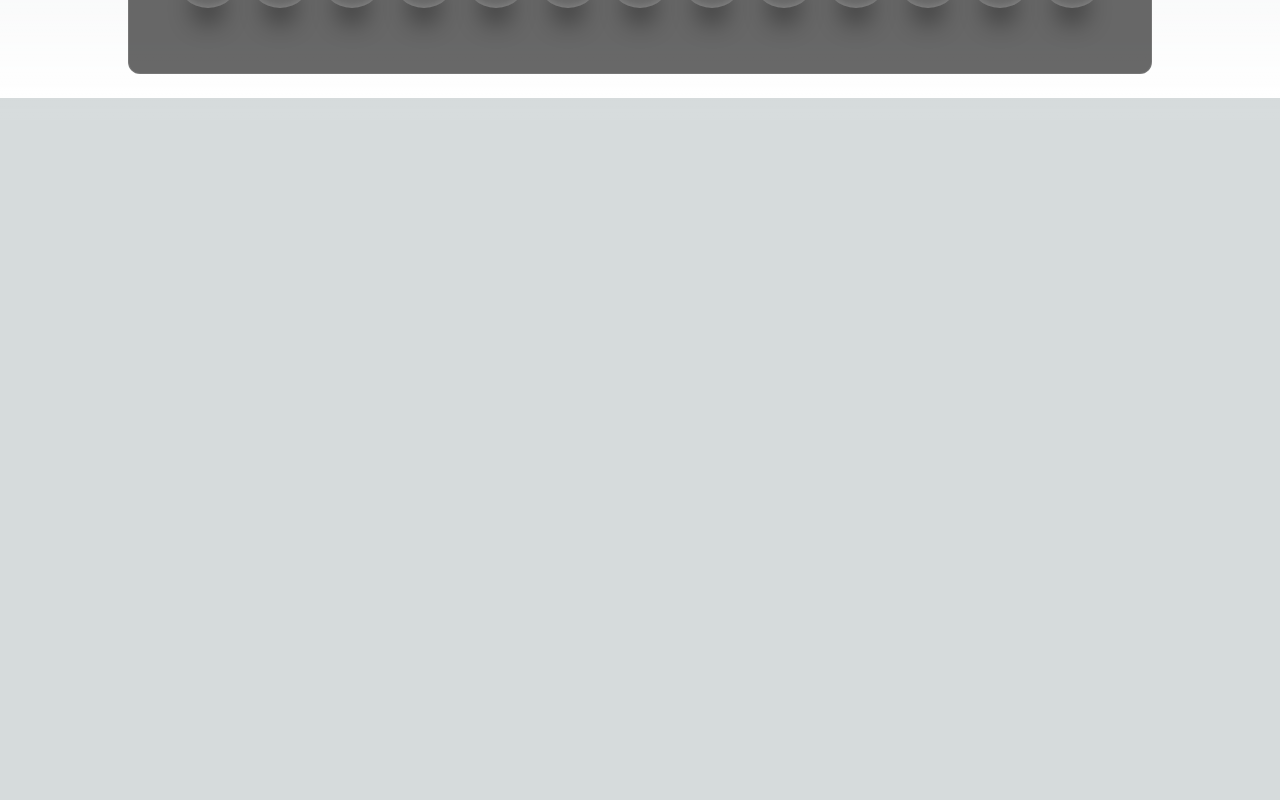
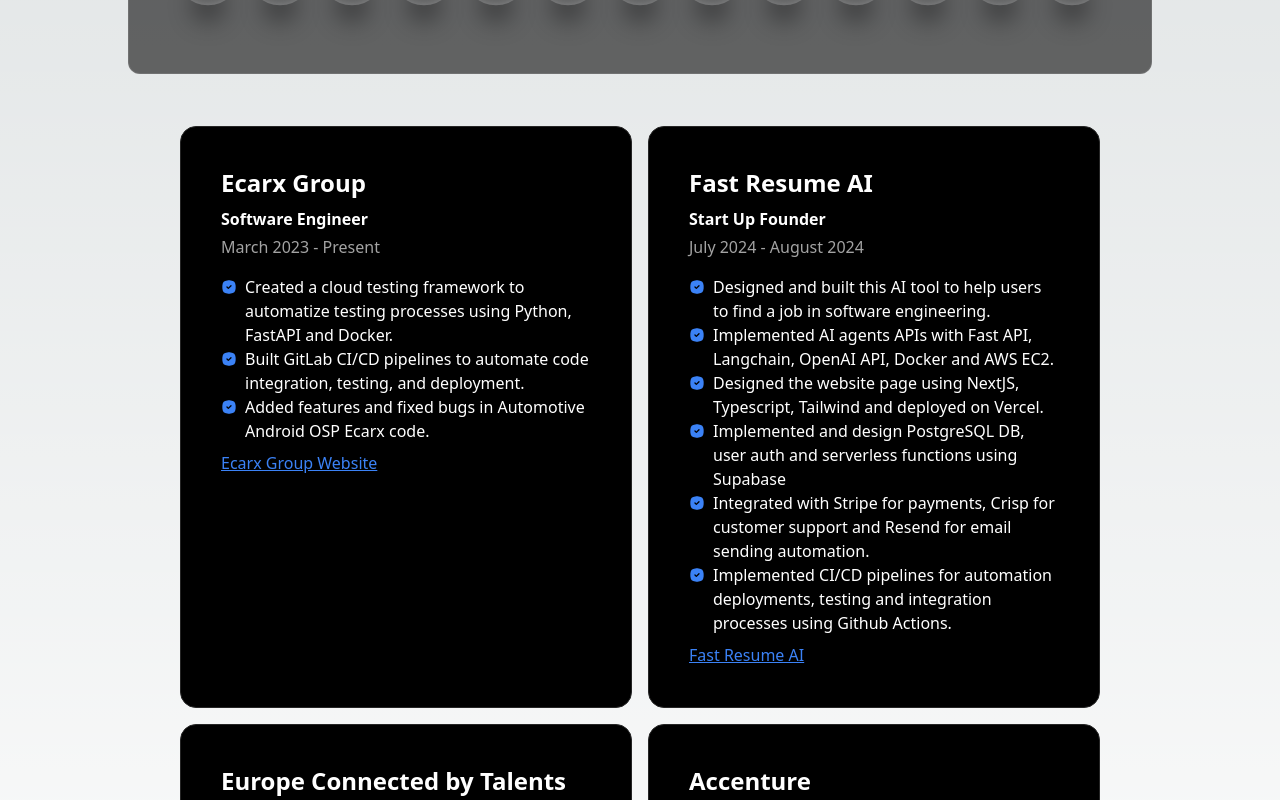
Before and after one commit to paquino11/paquino.dev, a Next.js app: page / in a window 1280 px wide. Shown: the part 680-1480 px from the top of the page. Before the commit the page ends 800 px from the top, so only its background shows below. Built offline with nearby package versions, Linux system fonts and the light colour scheme.

Commit message:
Work xp good

```diff
--- a/src/app/page.tsx
+++ b/src/app/page.tsx
@@ -8,7 +8,7 @@
     <div className="home-page">
       <Intro />
       <TechStack/>
-      {/* <WorkExperience /> */}
+      <WorkExperience />
     </div>
   );
 }
--- a/src/components/WorkExperience.tsx
+++ b/src/components/WorkExperience.tsx
@@ -8,34 +8,63 @@
     return (
     <div className="flex flex-wrap gap-4 mt-4 px-4 md:px-8 lg:px-36">
         <WorkExperienceCard
-          company="OpenAI"
-          job_title="Research Scientist"
+          company="Ecarx Group"
+          job_title="Software Engineer"
+          time_period="March 2023 - Present"
+          description={[
+            "Created a cloud testing framework to automatize testing processes using Python, FastAPI and Docker.",
+            "Built GitLab CI/CD pipelines to automate code integration, testing, and deployment.",
+            "Added features and fixed bugs in Automotive Android OSP Ecarx code.",
+          ]}
+          links={[
+            { text: "Ecarx Group Website", url: "https://www.ecarxgroup.com/" },
+          ]}
+          className="w-full sm:w-full md:w-1/2 lg:w-1/3 flex-grow"
+        />
+        <WorkExperienceCard
+          company="Fast Resume AI"
+          job_title="Start Up Founder"
+          time_period="July 2024 - August 2024"
+          description={[
+            "Designed and built this AI tool to help users to find a job in software engineering.",
+            "Implemented AI agents APIs with Fast API, Langchain, OpenAI API, Docker and AWS EC2.",
+            "Designed the website page using NextJS, Typescript, Tailwind and deployed on Vercel.",
+            "Implemented and design PostgreSQL DB, user auth and serverless functions using Supabase",
+            "Integrated with Stripe for payments, Crisp for customer support and Resend for email sending automation.",
+            "Implemented CI/CD pipelines for automation deployments, testing and integration processes using Github Actions."
+          ]}
+          links={[
+            { text: "Fast Resume AI", url: "https://www.fast-resume-ai.com/" },
+          ]}
+          className="w-full sm:w-full md:w-1/2 lg:w-1/3 flex-grow"
+        />
+        <WorkExperienceCard
+          company="Europe Connected by Talents"
+          job_title="Co-Founder and Software Engineer"
+          time_period="Feb 2024 - Present"
+          description={[
+            "Initiated this project to help people to find jobs in Sweden, providing support on finding housing, handle legal documents, provide language course.",
+            "Designed and develop the website, using NextJS, Typescript, Tailwind deployed on Vercel.",
+            "Designed a MySQL DB, used Prisma ORM and deployed on Railway."
+          ]}
+          links={[
+            { text: "Europe Connected by Talents Website", url: "https://www.euroctalents.com/" },
+          ]}
+          className="w-full sm:w-full md:w-1/2 lg:w-1/3 flex-grow"
+        />
+        <WorkExperienceCard
+          company="Accenture"
+          job_title="Software Developer"
           time_period="Jan 2020 - Present"
           description={[
-            "Conducted cutting-edge AI research",
-            "Published papers in top conferences",
-            "Collaborated with cross-functional teams",
+            "Implemented and designed RESTful APIs in FastAPI.",
+            "Designed and optimized data with MongoDB.",
+            "Implemented CI/CD pipelines for automation deployments, testing and integration processes using GitLab CI/CD."
           ]}
           links={[
-            { text: "LinkedIn Profile", url: "https://www.linkedin.com/in/username" },
-            { text: "Research Papers", url: "https://scholar.google.com/citations?user=username" },
+            { text: "Accenture Website", url: "https://www.accenture.com" },
           ]}
-          className="w-full md:w-1/2 lg:w-1/3"
-        />
-        <WorkExperienceCard
-          company="OpenAI"
-          job_title="Research Scientist"
-          time_period="Jan 2020 - Present"
-          description={[
-            "Conducted cutting-edge AI research",
-            "Published papers in top conferences",
-            "Collaborated with cross-functional teams",
-          ]}
-          links={[
-            { text: "LinkedIn Profile", url: "https://www.linkedin.com/in/username" },
-            { text: "Research Papers", url: "https://scholar.google.com/citations?user=username" },
-          ]}
-          className="w-full md:w-1/2 lg:w-1/3"
+          className="w-full sm:w-full md:w-1/2 lg:w-1/3 flex-grow"
         />
       </div>
     );
--- a/src/components/WorkExperienceCard.tsx
+++ b/src/components/WorkExperienceCard.tsx
@@ -1,3 +1,5 @@
+// src/components/WorkExperienceCard.tsx
+
 import { CardSpotlight } from "@/components/ui/card-spotlight";
 
 export function WorkExperienceCard({
@@ -16,15 +18,15 @@
   className?: string;
 }) {
   return (
-    <CardSpotlight className={`h-96 w-full md:w-[48%] lg:w-[32%] rounded-lg ${className}`}>
-      <p className="text-2xl font-bold relative z-20 text-white">
+    <CardSpotlight className={`rounded-lg ${className}`}>
+      <p className="text-2xl font-bold relative z-20 text-white break-words">
         {company}
       </p>
-      <p className="text-md font-semibold relative z-20 mt-2 text-white">
+      <p className="text-md font-semibold relative z-20 mt-2 text-white break-words">
         {job_title}
       </p>
-      <p className="text-neutral-400 relative z-20 mt-1">{time_period}</p>
-      <div className="text-neutral-200 mt-4 relative z-20">
+      <p className="text-neutral-400 relative z-20 mt-1 break-words">{time_period}</p>
+      <div className="text-neutral-200 mt-4 relative z-20 break-words">
         <ul className="list-none mt-2">
           {description.map((desc, index) => (
             <Step key={index} title={desc} />
@@ -34,7 +36,7 @@
       <ul className="list-none mt-2">
         {links.map((link, index) => (
           <li key={index}>
-            <a href={link.url} target="_blank" rel="noopener noreferrer" className="text-blue-500 underline">
+            <a href={link.url} target="_blank" rel="noopener noreferrer" className="text-blue-500 underline break-words">
               {link.text}
             </a>
           </li>
@@ -48,7 +50,7 @@
   return (
     <li className="flex gap-2 items-start">
       <CheckIcon />
-      <p className="text-white">{title}</p>
+      <p className="text-white break-words">{title}</p>
     </li>
   );
 };
```
